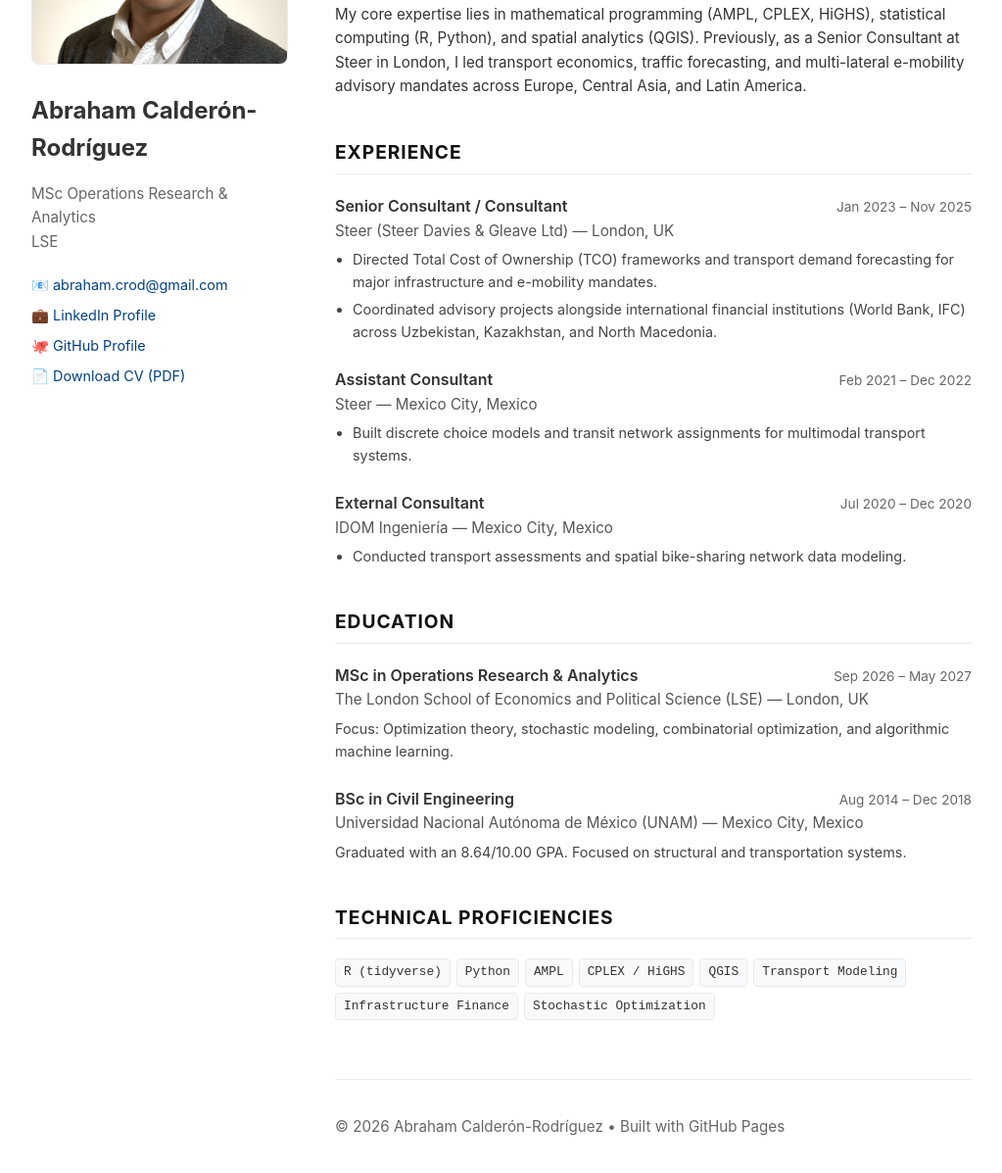
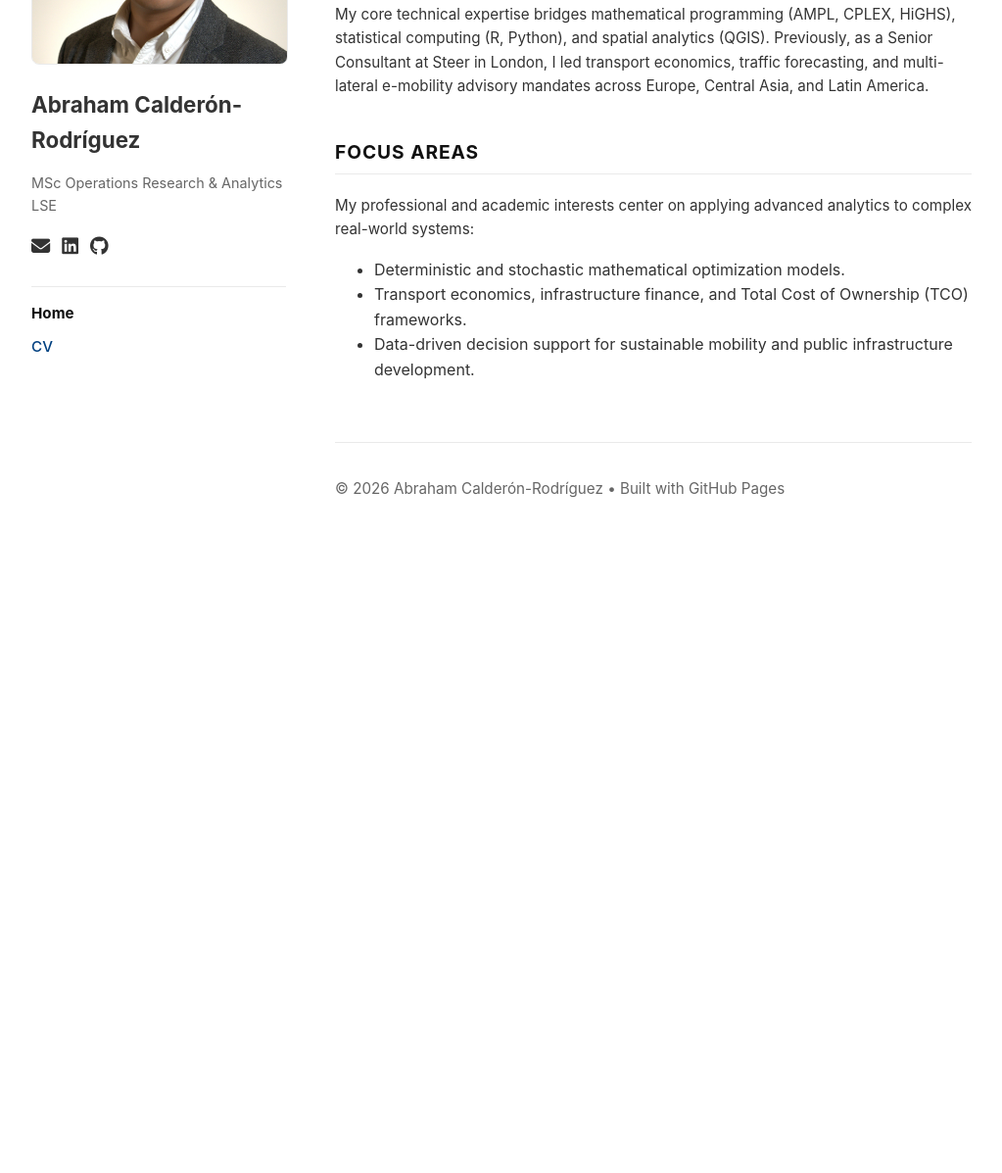
Before and after one commit to abrahamcrod/abraham-calderon, a plain HTML site: page index.html in a window 1280 px wide. Shown: the part 233-1430 px from the top of the page at 98% size, without its empty margins (128-1151 px from the left). After the commit the page ends 809 px from the top, so only its background shows below. Drawn offline with Linux system fonts and the light colour scheme.

Commit message:
Update index.html

```diff
--- a/index.html
+++ b/index.html
@@ -3,7 +3,8 @@
 <head>
     <meta charset="UTF-8">
     <meta name="viewport" content="width=device-width, initial-scale=1.0">
-    <title>Abraham Calderón-Rodríguez | Operations Research & Analytics</title>
+    <title>Abraham Calderón-Rodríguez | Home</title>
+    <link rel="stylesheet" href="https://cdnjs.cloudflare.com/ajax/libs/font-awesome/6.4.0/css/all.min.css">
     <style>
         :root {
             --bg-color: #ffffff;
@@ -38,39 +39,65 @@
             height: auto;
             border-radius: 8px;
             object-fit: cover;
-            margin-bottom: 20px;
+            margin-bottom: 15px;
             border: 1px solid var(--border-color);
         }
 
         aside h1 {
-            font-size: 1.5rem;
+            font-size: 1.4rem;
             margin: 0 0 5px 0;
             font-weight: 700;
         }
 
         aside p.subtitle {
-            font-size: 0.95rem;
+            font-size: 0.9rem;
             color: #666;
-            margin-bottom: 20px;
+            margin-bottom: 15px;
         }
 
-        .social-links {
+        /* Icon links below picture/title */
+        .sidebar-icons {
+            display: flex;
+            gap: 12px;
+            margin-bottom: 25px;
+            font-size: 1.2rem;
+        }
+
+        .sidebar-icons a {
+            color: var(--text-color);
+            transition: color 0.2s;
+        }
+
+        .sidebar-icons a:hover {
+            color: var(--link-color);
+        }
+
+        /* Navigation Links */
+        .nav-links {
             list-style: none;
             padding: 0;
             margin: 0 0 30px 0;
-            font-size: 0.9rem;
+            font-size: 0.95rem;
+            border-top: 1px solid var(--border-color);
+            padding-top: 15px;
         }
 
-        .social-links li {
-            margin-bottom: 8px;
+        .nav-links li {
+            margin-bottom: 10px;
         }
 
-        .social-links a {
+        .nav-links a {
             color: var(--link-color);
             text-decoration: none;
+            font-weight: 500;
         }
 
-        .social-links a:hover {
+        .nav-links a.active {
+            font-weight: 700;
+            color: #111;
+        }
+
+        .nav-links a:hover {
             text-decoration: underline;
         }
 
@@ -99,57 +126,6 @@
             font-size: 0.95rem;
         }
 
-        .item {
-            margin-bottom: 25px;
-        }
-
-        .item-header {
-            display: flex;
-            justify-content: space-between;
-            align-items: baseline;
-            font-weight: 600;
-            font-size: 1rem;
-        }
-
-        .item-subheader {
-            color: #555;
-            font-size: 0.95rem;
-            margin-bottom: 5px;
-        }
-
-        .date {
-            color: #666;
-            font-size: 0.85rem;
-            font-weight: normal;
-        }
-
-        ul.details {
-            margin-top: 5px;
-            padding-left: 18px;
-        }
-
-        ul.details li {
-            margin-bottom: 5px;
-            font-size: 0.9rem;
-            color: #444;
-        }
-
-        .tag-container {
-            display: flex;
-            flex-wrap: wrap;
-            gap: 6px;
-        }
-
-        .tag {
-            background: var(--light-gray);
-            border: 1px solid var(--border-color);
-            padding: 3px 8px;
-            border-radius: 4px;
-            font-size: 0.8rem;
-            font-family: monospace;
-            color: #333;
-        }
-
         footer {
             margin-top: 60px;
             border-top: 1px solid var(--border-color);
@@ -159,7 +135,6 @@
             text-align: left;
         }
 
-        /* Responsive layout for mobile devices */
         @media (max-width: 768px) {
             .container {
                 flex-direction: column;
@@ -177,101 +152,42 @@
 <body>
 
     <div class="container">
-        <!-- Left Sidebar (Photo, Name, Contact) -->
+        <!-- Left Sidebar -->
         <aside>
-            <!-- Replace 'profile.jpg' with your photo filename once uploaded to your repo -->
             <img src="profile.jpg" alt="Abraham Calderón-Rodríguez" class="profile-img" onerror="this.src='https://via.placeholder.com/260x300?text=Your+Photo'">
             <h1>Abraham Calderón-Rodríguez</h1>
             <p class="subtitle">MSc Operations Research & Analytics<br>LSE</p>
 
-            <ul class="social-links">
-                <li>📧 <a href="mailto:abraham.crod@gmail.com">abraham.crod@gmail.com</a></li>
-                <li>💼 <a href="https://linkedin.com" target="_blank">LinkedIn Profile</a></li>
-                <li>🐙 <a href="https://github.com/abrahamcrod" target="_blank">GitHub Profile</a></li>
-                <li>📄 <a href="#" target="_blank">Download CV (PDF)</a></li>
+            <!-- Social Icons -->
+            <div class="sidebar-icons">
+                <a href="mailto:abraham.crod@gmail.com" title="Email"><i class="fas fa-envelope"></i></a>
+                <a href="https://linkedin.com" target="_blank" title="LinkedIn"><i class="fab fa-linkedin"></i></a>
+                <a href="https://github.com/abrahamcrod" target="_blank" title="GitHub"><i class="fab fa-github"></i></a>
+            </div>
+
+            <!-- Page Navigation -->
+            <ul class="nav-links">
+                <li><a href="index.html" class="active">Home</a></li>
+                <li><a href="cv.html">CV</a></li>
             </ul>
         </aside>
 
-        <!-- Right Content Area -->
+        <!-- Right Content Area (Home) -->
         <main>
             <section id="about">
                 <h2>About Me</h2>
-                <p>I am an Operations Research and Infrastructure Analytics professional with 5 years of international experience spanning transport modeling, infrastructure finance, and quantitative optimization. I am currently pursuing an MSc in Operations Research & Analytics at <strong>The London School of Economics and Political Science (LSE)</strong>.</p>
-                <p>My core expertise lies in mathematical programming (AMPL, CPLEX, HiGHS), statistical computing (R, Python), and spatial analytics (QGIS). Previously, as a Senior Consultant at Steer in London, I led transport economics, traffic forecasting, and multi-lateral e-mobility advisory mandates across Europe, Central Asia, and Latin America.</p>
+                <p>Welcome! I am an Operations Research and Infrastructure Analytics professional with 5 years of international experience spanning transport modeling, infrastructure finance, and quantitative optimization. I am currently pursuing my MSc in Operations Research & Analytics at <strong>The London School of Economics and Political Science (LSE)</strong>.</p>
+                <p>My core technical expertise bridges mathematical programming (AMPL, CPLEX, HiGHS), statistical computing (R, Python), and spatial analytics (QGIS). Previously, as a Senior Consultant at Steer in London, I led transport economics, traffic forecasting, and multi-lateral e-mobility advisory mandates across Europe, Central Asia, and Latin America.</p>
             </section>
 
-            <section id="experience">
-                <h2>Experience</h2>
-
-                <div class="item">
-                    <div class="item-header">
-                        <span>Senior Consultant / Consultant</span>
-                        <span class="date">Jan 2023 – Nov 2025</span>
-                    </div>
-                    <div class="item-subheader">Steer (Steer Davies & Gleave Ltd) — London, UK</div>
-                    <ul class="details">
-                        <li>Directed Total Cost of Ownership (TCO) frameworks and transport demand forecasting for major infrastructure and e-mobility mandates.</li>
-                        <li>Coordinated advisory projects alongside international financial institutions (World Bank, IFC) across Uzbekistan, Kazakhstan, and North Macedonia.</li>
-                    </ul>
-                </div>
-
-                <div class="item">
-                    <div class="item-header">
-                        <span>Assistant Consultant</span>
-                        <span class="date">Feb 2021 – Dec 2022</span>
-                    </div>
-                    <div class="item-subheader">Steer — Mexico City, Mexico</div>
-                    <ul class="details">
-                        <li>Built discrete choice models and transit network assignments for multimodal transport systems.</li>
-                    </ul>
-                </div>
-
-                <div class="item">
-                    <div class="item-header">
-                        <span>External Consultant</span>
-                        <span class="date">Jul 2020 – Dec 2020</span>
-                    </div>
-                    <div class="item-subheader">IDOM Ingeniería — Mexico City, Mexico</div>
-                    <ul class="details">
-                        <li>Conducted transport assessments and spatial bike-sharing network data modeling.</li>
-                    </ul>
-                </div>
-            </section>
-
-            <section id="education">
-                <h2>Education</h2>
-
-                <div class="item">
-                    <div class="item-header">
-                        <span>MSc in Operations Research & Analytics</span>
-                        <span class="date">Sep 2026 – May 2027</span>
-                    </div>
-                    <div class="item-subheader">The London School of Economics and Political Science (LSE) — London, UK</div>
-                    <p style="font-size: 0.9rem; margin-top: 4px; color: #444;">Focus: Optimization theory, stochastic modeling, combinatorial optimization, and algorithmic machine learning.</p>
-                </div>
-
-                <div class="item">
-                    <div class="item-header">
-                        <span>BSc in Civil Engineering</span>
-                        <span class="date">Aug 2014 – Dec 2018</span>
-                    </div>
-                    <div class="item-subheader">Universidad Nacional Autónoma de México (UNAM) — Mexico City, Mexico</div>
-                    <p style="font-size: 0.9rem; margin-top: 4px; color: #444;">Graduated with an 8.64/10.00 GPA. Focused on structural and transportation systems.</p>
-                </div>
-            </section>
-
-            <section id="skills">
-                <h2>Technical Proficiencies</h2>
-                <div class="tag-container">
-                    <span class="tag">R (tidyverse)</span>
-                    <span class="tag">Python</span>
-                    <span class="tag">AMPL</span>
-                    <span class="tag">CPLEX / HiGHS</span>
-                    <span class="tag">QGIS</span>
-                    <span class="tag">Transport Modeling</span>
-                    <span class="tag">Infrastructure Finance</span>
-                    <span class="tag">Stochastic Optimization</span>
-                </div>
+            <section id="interests">
+                <h2>Focus Areas</h2>
+                <p>My professional and academic interests center on applying advanced analytics to complex real-world systems:</p>
+                <ul>
+                    <li>Deterministic and stochastic mathematical optimization models.</li>
+                    <li>Transport economics, infrastructure finance, and Total Cost of Ownership (TCO) frameworks.</li>
+                    <li>Data-driven decision support for sustainable mobility and public infrastructure development.</li>
+                </ul>
             </section>
 
             <footer>
```
